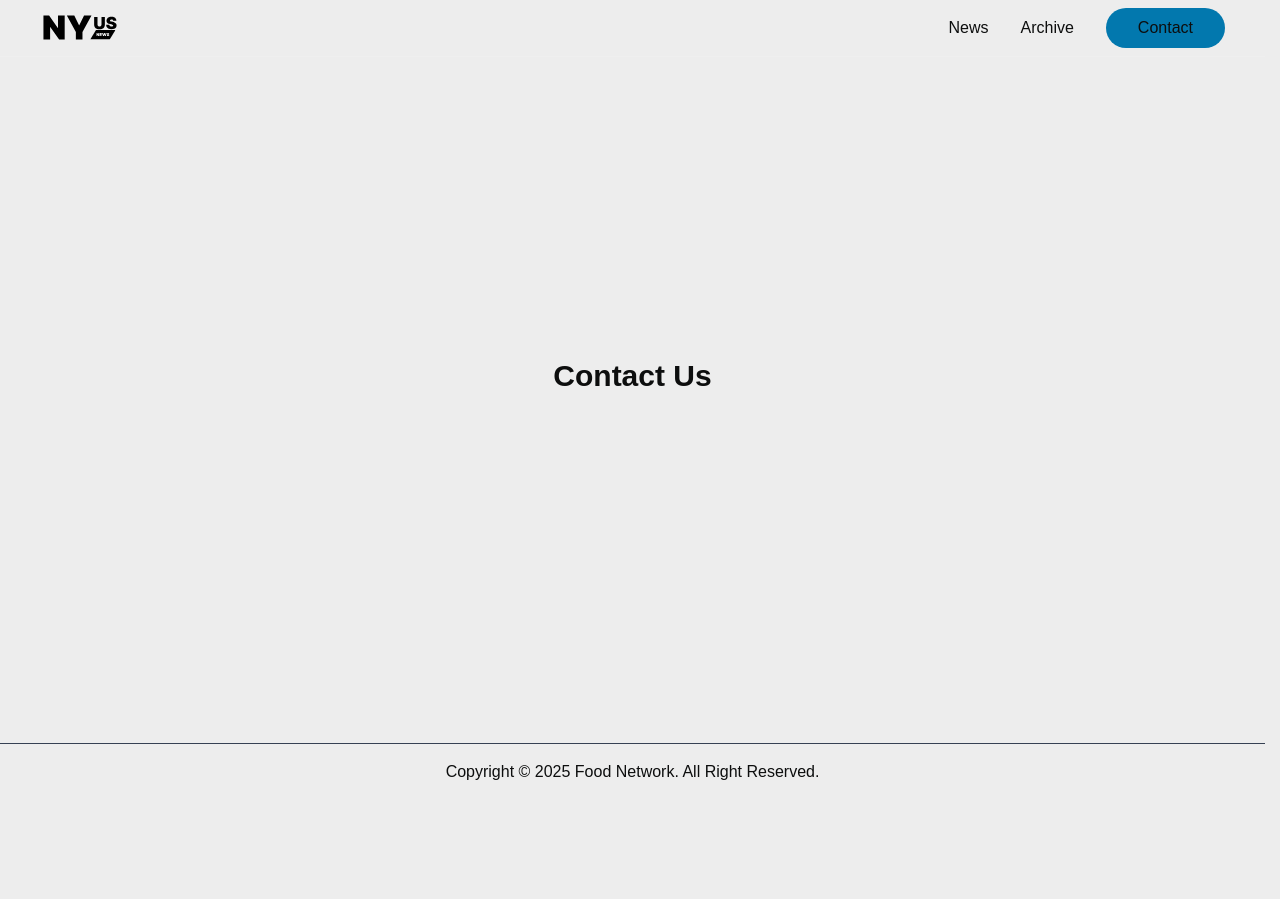
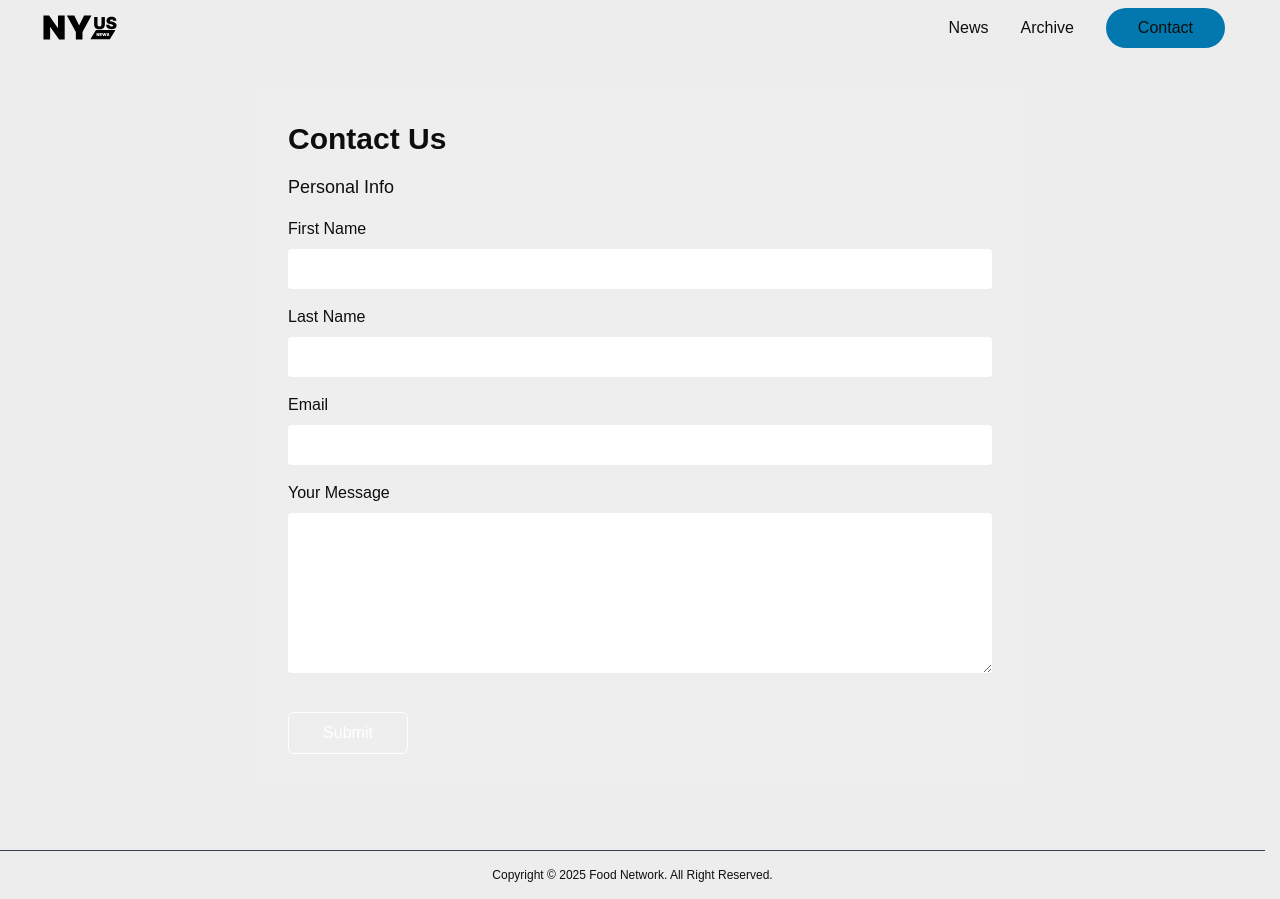
Before and after one commit to sundeeseeyou/articles, a Next.js app: page /contact in a window 1280 px wide. Before the commit the page ends 800 px from the top, so only its background shows below. Built offline with nearby package versions, Linux system fonts and the light colour scheme.

Commit message:
feat(add): add contact page

```diff
--- a/src/app/(content)/contact/page.tsx
+++ b/src/app/(content)/contact/page.tsx
@@ -1,7 +1,58 @@
+"use client";
+import Form from "next/form";
 export default function ContactPage() {
   return (
-    <>
+    <div className="bg-white/5 rounded-lg p-8 max-w-screen-md w-full mx-auto">
       <h1 className="text-3xl font-bold mb-4">Contact Us</h1>
-    </>
+      <Form action="/submit-contact" className="flex flex-col gap-4 w-full">
+        {/* On submission, the input value will be appended to
+          the URL, e.g. /search?query=abc */}
+        <fieldset>
+          <legend className="text-lg mb-4">Personal Info</legend>
+          <label htmlFor="fName" className="block mb-2">
+            <p>First Name</p>
+          </label>
+          <input
+            type="text"
+            className="bg-white rounded px-4 py-2 w-full mb-4 text-black"
+            name="fName"
+          />
+
+          <label htmlFor="lName" className="block mb-2">
+            <p>Last Name</p>
+          </label>
+          <input
+            type="text"
+            className="bg-white rounded px-4 py-2 w-full mb-4 text-black"
+            name="lName"
+          />
+
+          <label htmlFor="email" className="block mb-2">
+            <p>Email</p>
+          </label>
+          <input
+            type="email"
+            className="bg-white rounded px-4 py-2 w-full mb-4 text-black"
+            name="email"
+          />
+
+          <label htmlFor="message" className="block mb-2">
+            Your Message
+          </label>
+          <textarea
+            className="bg-white rounded px-4 py-2 w-full mb-4 text-black"
+            name="message"
+            rows={6}
+          />
+        </fieldset>
+
+        <button
+          className="text-white p-2 border border-white rounded-md max-w-30 hover:bg-white/10 transition hover:cursor-pointer"
+          type="submit"
+        >
+          Submit
+        </button>
+      </Form>
+    </div>
   );
 }
--- a/src/app/(content)/layout.tsx
+++ b/src/app/(content)/layout.tsx
@@ -30,7 +30,7 @@ export default function RootLayout({
         className={`flex flex-col min-h-screen w-full max-w-[1920px] mx-auto overflow-x-hidden ${manrope.variable} ${geistMono.variable} antialiased `}
       >
         <MainHeader />
-        <main className="flex flex-col justify-center items-center flex-grow max-w-screen mx-auto lg:px-6 px-5">
+        <main className="flex flex-col justify-center items-center flex-grow min-w-screen mx-auto lg:px-6 px-5">
           {children}
         </main>
         <Footer />
--- a/src/components/homepage/Footer.tsx
+++ b/src/components/homepage/Footer.tsx
@@ -3,7 +3,9 @@ export default function Footer() {
   return (
     <>
       <footer className="flex justify-center self-end w-full max-w-screen mx-auto p-4 border-t-1 border-t-gray-700 mt-16 bottom-0">
-        <div>Copyright &copy; {year} Food Network. All Right Reserved.</div>
+        <div className="text-xs">
+          Copyright &copy; {year} Food Network. All Right Reserved.
+        </div>
       </footer>
     </>
   );
```
